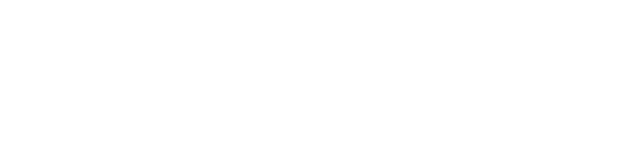
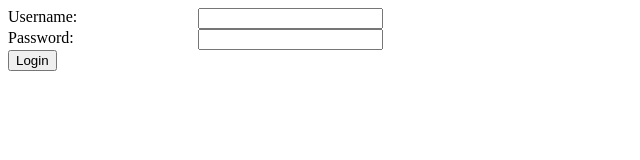
Before and after one commit to mcgofer/BookKeeper, a plain HTML site: page index.html in a window 1280 px wide. Shown: the whole page, without its empty margins (0-640 px from the left). Drawn offline with Linux system fonts and the light colour scheme.

Commit message:
New login file added

```diff
--- a/index.html
+++ b/index.html
@@ -1,13 +1,26 @@
 <!DOCTYPE html>
 <html lang="en">
+
 <head>
     <meta charset="UTF-8">
     <meta name="viewport" content="width=device-width, initial-scale=1.0">
     <meta http-equiv="X-UA-Compatible" content="ie=edge">
     <link rel="stylesheet" href="style.css">
+    <a href="login.html"></a>
     <title>Document</title>
 </head>
+
 <body>
+    <form>
+        <div style="display:inline; width:15%; float:left;">Username:</div>
+        <div style="display:inline; width:85%; float:left;">
+            <input type="text"> </div>
+        <div style="display:inline; width:15%; float:left;">Password:</div>
+        <div style="display:inline; width:85%; float:left;">
+            <input type="password">
+        </div>
+        <button type="button">Login</button>
+    </form>
+</body>
 
-</body>
 </html>
```
Also changed, not shown: login.html (added, +13 -0 lines).
